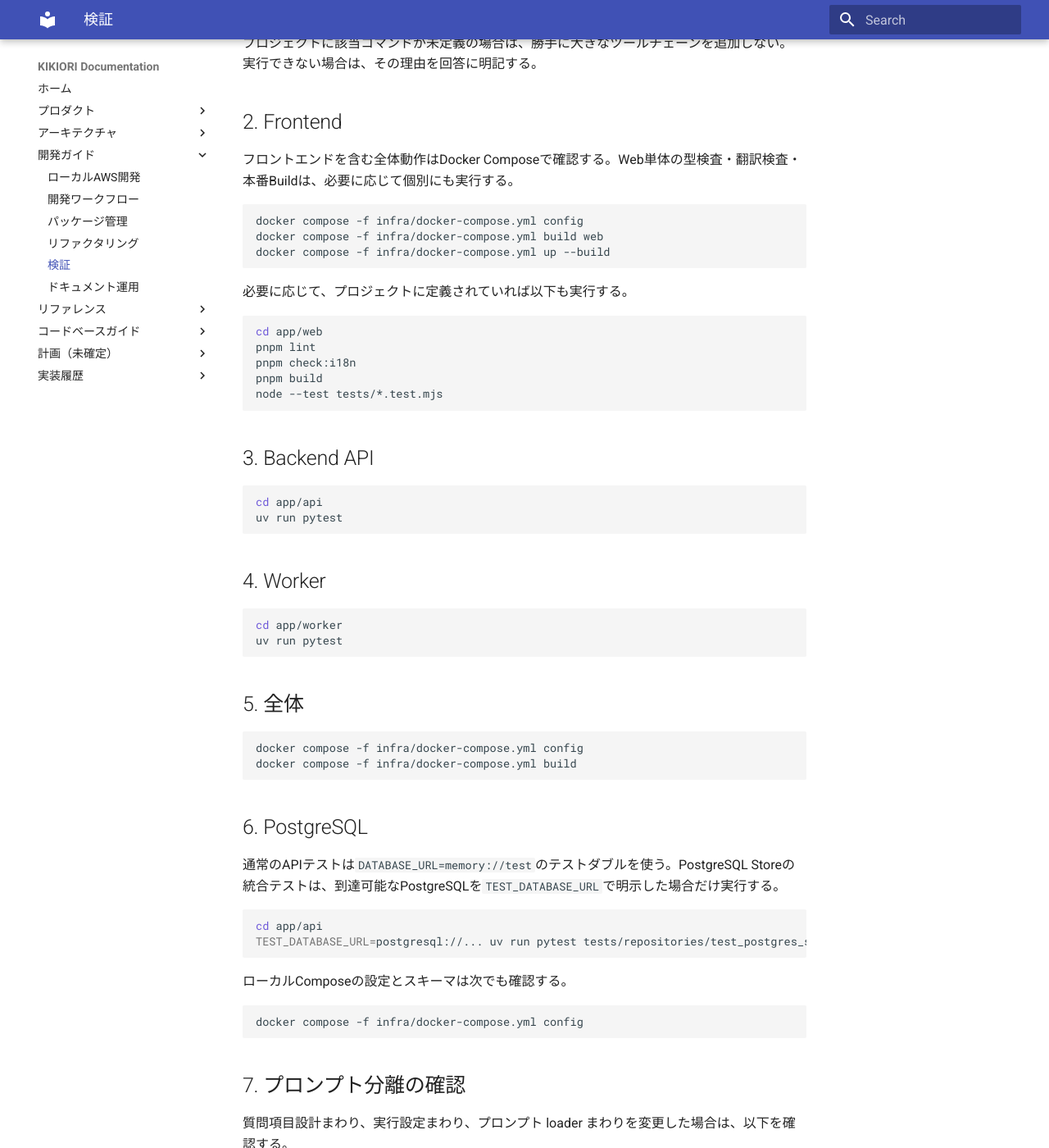
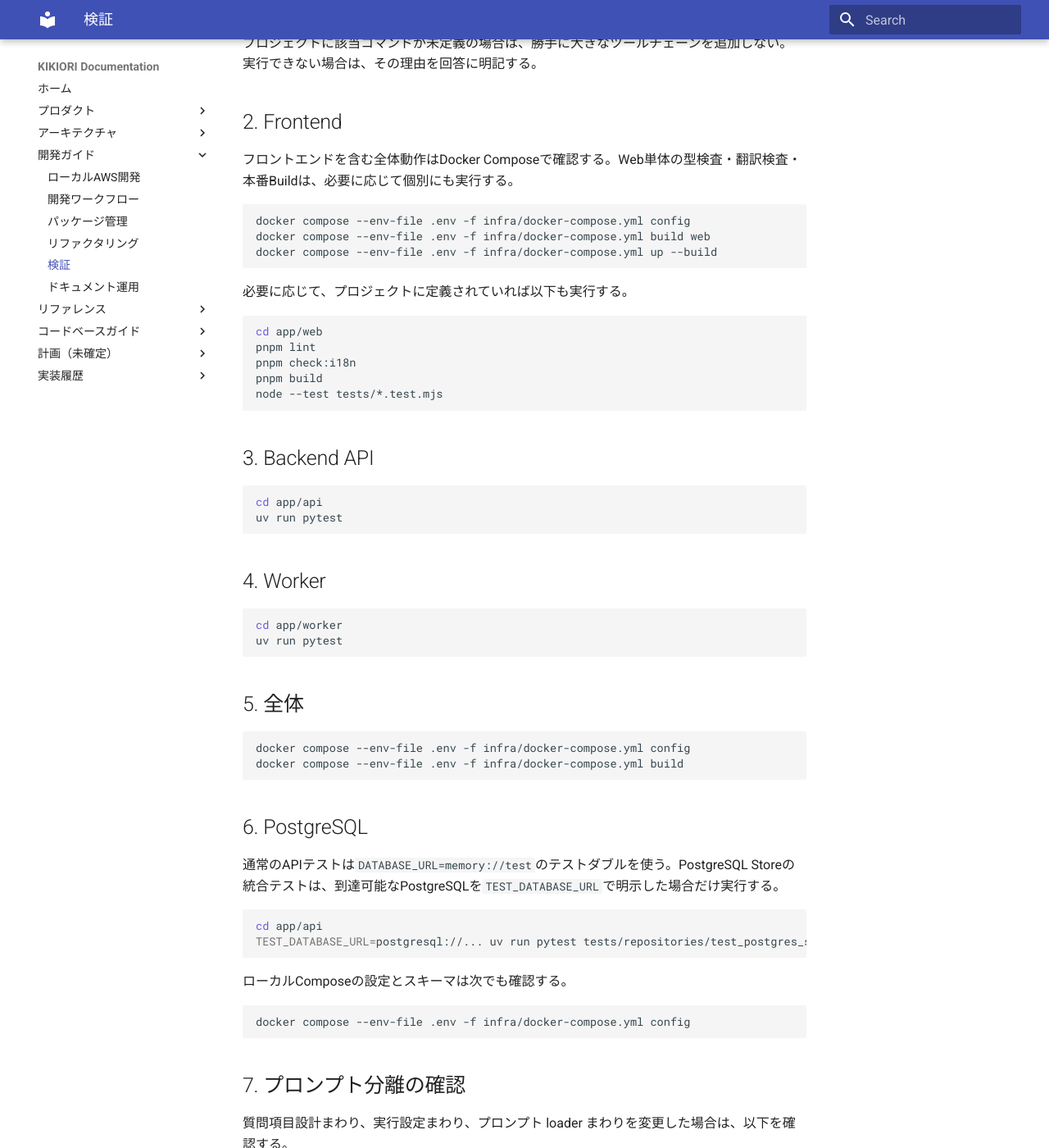
Before and after one commit to mmssaa01310/knowledge-interview-agent, an MkDocs documentation site: the page built from docs/guides/verification.md, in a window 1280 px wide and 1400 px high, scrolled down 314 px. Shown: the whole window at 82% size. Built offline with MkDocs 1.6.1 and Material for MkDocs 9.7.7, drawn with Linux system fonts in a browser that asks for light colours.

Commit message:
chore: normalize realtime environment variables

````diff
--- a/docs/guides/verification.md
+++ b/docs/guides/verification.md
@@ -14,9 +14,9 @@
 フロントエンドを含む全体動作はDocker Composeで確認する。Web単体の型検査・翻訳検査・本番Buildは、必要に応じて個別にも実行する。
 
 ```bash
-docker compose -f infra/docker-compose.yml config
-docker compose -f infra/docker-compose.yml build web
-docker compose -f infra/docker-compose.yml up --build
+docker compose --env-file .env -f infra/docker-compose.yml config
+docker compose --env-file .env -f infra/docker-compose.yml build web
+docker compose --env-file .env -f infra/docker-compose.yml up --build
 ```
 
 必要に応じて、プロジェクトに定義されていれば以下も実行する。
@@ -46,8 +46,8 @@ uv run pytest
 ## 5. 全体
 
 ```bash
-docker compose -f infra/docker-compose.yml config
-docker compose -f infra/docker-compose.yml build
+docker compose --env-file .env -f infra/docker-compose.yml config
+docker compose --env-file .env -f infra/docker-compose.yml build
 ```
 
 ## 6. PostgreSQL
@@ -62,7 +62,7 @@ TEST_DATABASE_URL=postgresql://... uv run pytest tests/repositories/test_postgre
 ローカルComposeの設定とスキーマは次でも確認する。
 
 ```bash
-docker compose -f infra/docker-compose.yml config
+docker compose --env-file .env -f infra/docker-compose.yml config
 ```
 
 ## 7. プロンプト分離の確認
````
Also changed, not shown: README.md (+3 -3 lines), docs/guides/aws-local-development.md (+1 -1 lines), docs/guides/package-management.md (+2 -2 lines), docs/reference/current-implementation.md (+1 -1 lines), 3 other files.
